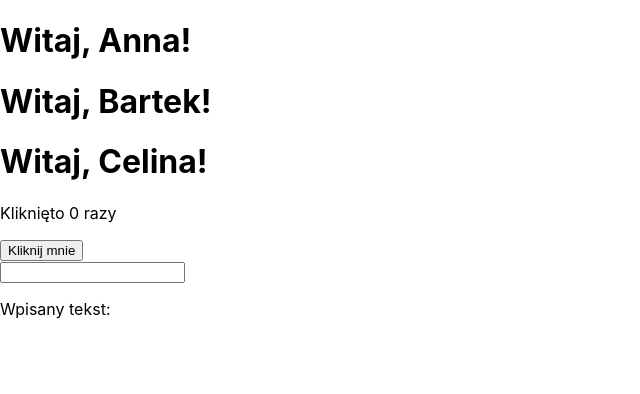
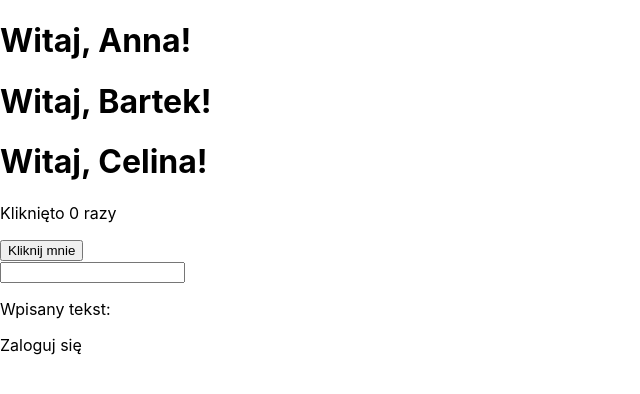
Before and after one commit to mmierzwa2002/J-zyki-wysokiego-poziomu-w-aplikacjach-internetowych-lab, a React (Create React App) app in the folder lab4ReactDev/lab4app/: page / in a window 1280 px wide. Shown: the top 394 px of the page, without its empty margins (0-640 px from the left). Built offline with nearby package versions, Linux system fonts and the light colour scheme.

Commit message:
Add LoginStatus component

```diff
--- a/lab4ReactDev/lab4app/src/App.js
+++ b/lab4ReactDev/lab4app/src/App.js
@@ -3,6 +3,7 @@ import "./App.css";
 import HelloWithProps from "./Hello";
 import Counter from "./Counter";
 import InputTracker from "./InputTracker";
+import LoginStatus from "./LoginStatus";
 
 function App() {
   return (
@@ -10,8 +11,9 @@ function App() {
       <HelloWithProps name="Anna" />
       <HelloWithProps name="Bartek" />
       <HelloWithProps name="Celina" />
-      <Counter></Counter>
+      <Counter />
       <InputTracker />
+      <LoginStatus />
     </div>
   );
 }
--- /dev/null
+++ b/lab4ReactDev/lab4app/src/LoginStatus.js
@@ -0,0 +1,7 @@
+function LoginStatus({ isLoggedIn }) {
+  return (
+    <div>{isLoggedIn ? <p>Witaj z powrotem!</p> : <p>Zaloguj się</p>}</div>
+  );
+}
+
+export default LoginStatus;
```
